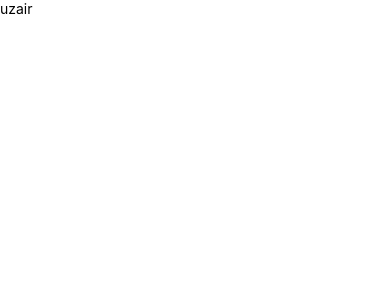
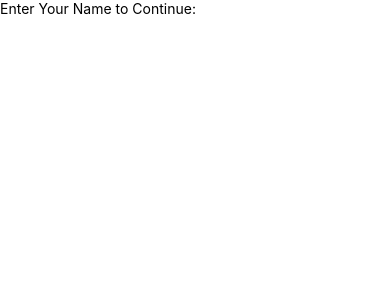
Before and after one commit to uzairqq/NoteAppReactNative, a React Native app: screen / in a window 390 px wide. Shown: the top 300 px of the page. Built offline with nearby package versions, Linux system fonts and the light colour scheme.

Commit message:
Created Intro Component And Used into App Component

```diff
--- a/App.js
+++ b/App.js
@@ -1,9 +1,10 @@
 import { StyleSheet, Text, View } from "react-native";
+import Intro from "./app/screens/Intro";
 
 const App = () => {
   return (
     <View>
-      <Text>uzair</Text>
+      <Intro />
     </View>
   );
 };
--- /dev/null
+++ b/app/screens/Intro.js
@@ -0,0 +1,16 @@
+import { StyleSheet, Text, View } from "react-native";
+import React from "react";
+
+const Intro = () => {
+  return (
+    <View style={styles.container}>
+      <Text>Enter Your Name to Continue:</Text>
+    </View>
+  );
+};
+
+export default Intro;
+
+const styles = StyleSheet.create({
+  container: {},
+});
```
